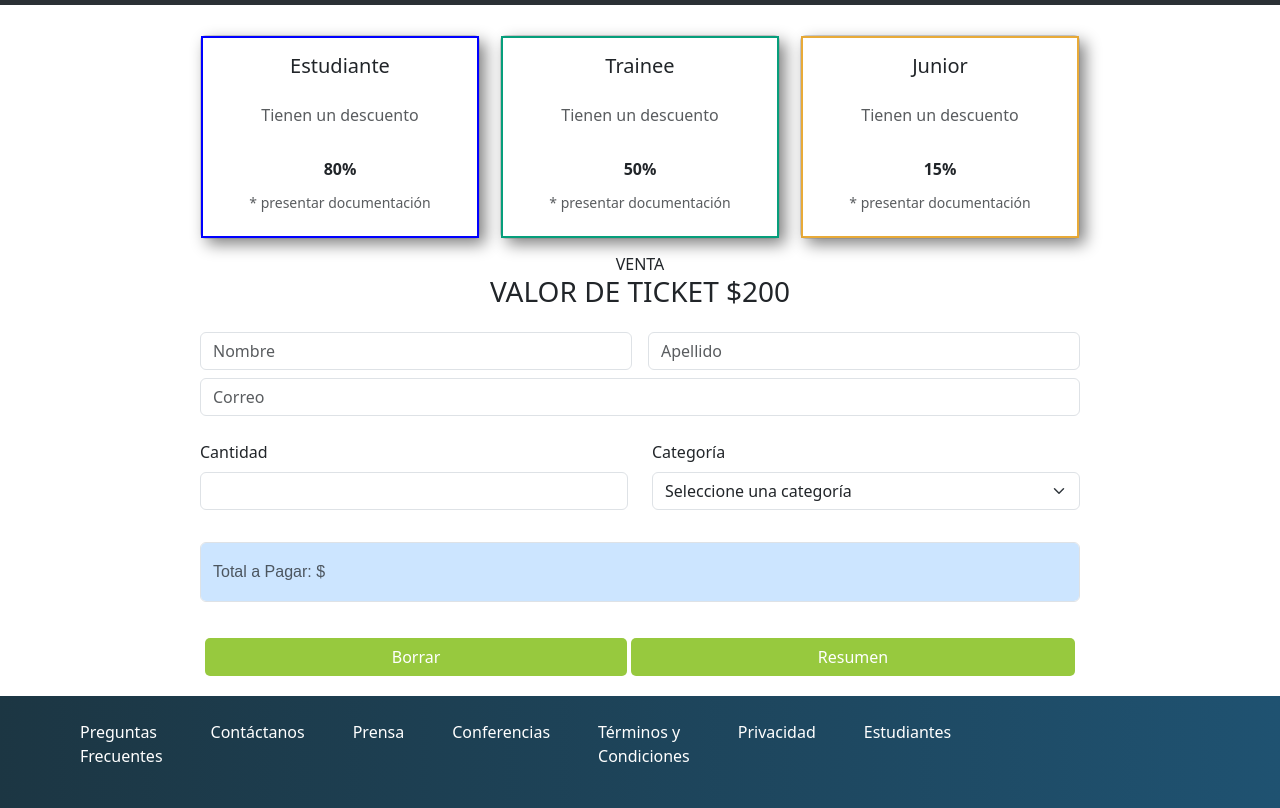
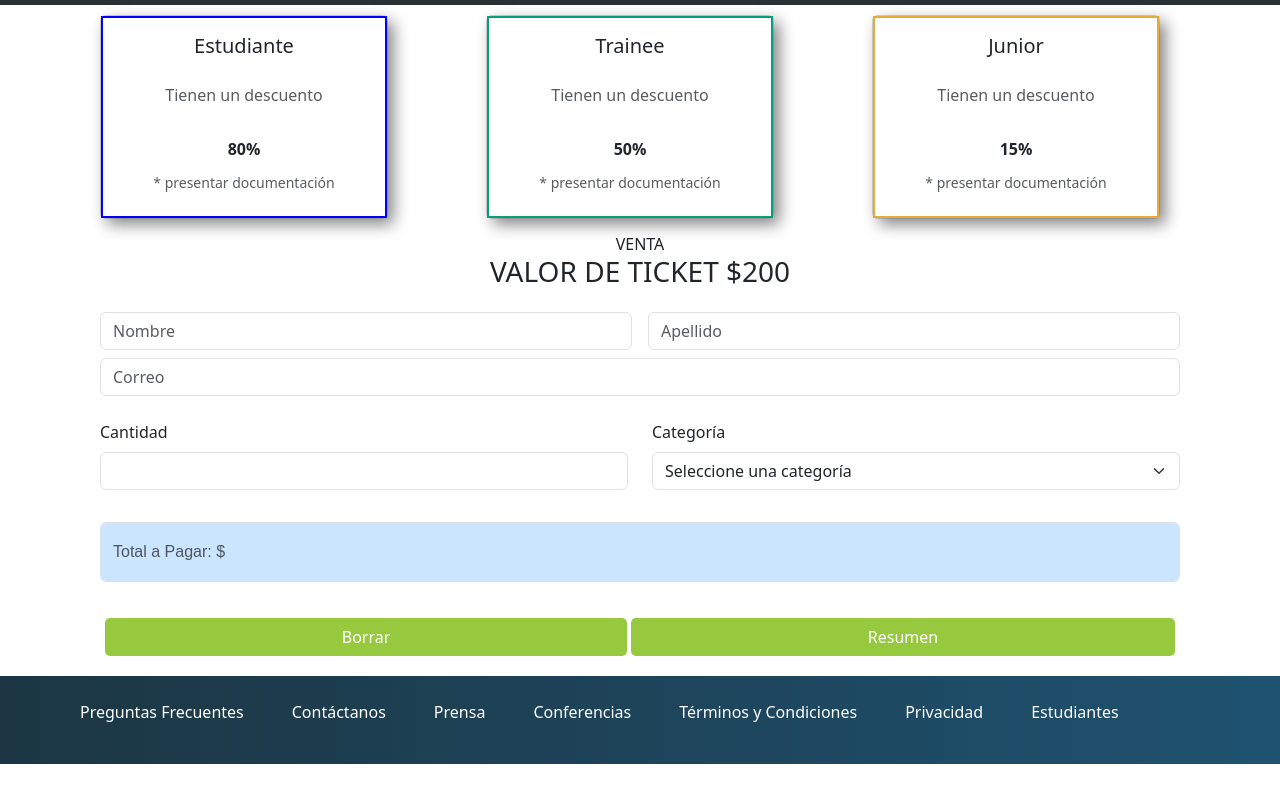
Before and after one commit to marcemoffa/23544-TP-INTEGRADOR-JS, a plain HTML site: page index.html in a window 1280 px wide. Shown: the part 51-859 px from the top of the page. After the commit the page ends 815 px from the top, so only its background shows below. Drawn offline with nearby package versions, Linux system fonts and the light colour scheme.

Commit message:
segundo commit arreglos de card

```diff
--- a/estilos-css/tp_integrador_js.css
+++ b/estilos-css/tp_integrador_js.css
@@ -4,12 +4,14 @@
  }
 /*toda la pag. menos nav y footer*/
 .distribucion{
-    margin-left: 200px;
-    margin-right: 200px;
-    margin-top: 30px
+    justify-content: center;
+    margin: 0 100px;
 
 }
-
+.card{
+    margin-top: 10px;
+    min-width: 100px;
+}
 /*card1 - Estudiante*/
 #card1{
     border: 2px solid blue;
@@ -67,3 +69,9 @@ a{
     color: white;
     text-align: center;
 }
+@media (min-width: 768px) {
+    .col-md-4 {
+      flex: 0 0 33.333%;
+      max-width: 33.333%;
+    }
+  }
--- a/index.html
+++ b/index.html
@@ -1,28 +1,34 @@
 <!DOCTYPE html>
 <html lang="es">
+
 <head>
   <meta charset="UTF-8">
   <meta name="viewport" content="width=device-width, initial-scale=1.0">
   <title>Integrador-JS</title>
-  <link href="https://cdn.jsdelivr.net/npm/bootstrap@5.3.2/dist/css/bootstrap.min.css" rel="stylesheet" integrity="sha384-T3c6CoIi6uLrA9TneNEoa7RxnatzjcDSCmG1MXxSR1GAsXEV/Dwwykc2MPK8M2HN" crossorigin="anonymous">
+  <link href="https://cdn.jsdelivr.net/npm/bootstrap@5.3.2/dist/css/bootstrap.min.css" rel="stylesheet"
+    integrity="sha384-T3c6CoIi6uLrA9TneNEoa7RxnatzjcDSCmG1MXxSR1GAsXEV/Dwwykc2MPK8M2HN" crossorigin="anonymous">
   <link rel="stylesheet" href="https://cdn.jsdelivr.net/npm/bootstrap-icons@1.11.1/font/bootstrap-icons.css">
   <link rel="stylesheet" href="estilos-css/tp_integrador_js.css">
 </head>
+
 <body>
   <header>
     <nav class="navbar navbar-expand-lg bg-body-tertiary" data-bs-theme="dark">
       <div class="container-fluid">
         <a class="navbar-brand" href="#" width="65"><span>Conf Bs As</span></a>
-        <button class="navbar-toggler" type="button" data-bs-toggle="collapse" data-bs-target="#navbarNavAltMarkup" aria-controls="navbarNavAltMarkup" aria-expanded="false" aria-label="Toggle navigation">
+        <button class="navbar-toggler" type="button" data-bs-toggle="collapse" data-bs-target="#navbarNavAltMarkup"
+          aria-controls="navbarNavAltMarkup" aria-expanded="false" aria-label="Toggle navigation">
           <span class="navbar-toggler-icon"></span>
         </button>
         <div class="collapse navbar-collapse justify-content-end" id="navbarNavAltMarkup">
           <div class="navbar-nav ">
-            <a class="nav-link" aria-current="page" href="https://www.argentina.gob.ar/comunicacion-y-prensa/conferencias-0"target="_blank">La Conferencia</a>
+            <a class="nav-link" aria-current="page"
+              href="https://www.argentina.gob.ar/comunicacion-y-prensa/conferencias-0" target="_blank">La
+              Conferencia</a>
             <a class="nav-link" aria-current="page" href="#section-oradores">Los oradores</a>
             <a class="nav-link" href="#lugarYfecha">El lugar y la fecha</a>
             <a class="nav-link active" href="#conviertete">Conviérte en orador</a>
-            <a class="nav-link verde" href="#nombreYapellido"target="_blank">Comprar tickets</a>
+            <a class="nav-link verde" href="#nombreYapellido" target="_blank">Comprar tickets</a>
           </div>
         </div>
       </div>
@@ -30,26 +36,30 @@
   </header>
   <main class="distribucion">
     <!--card 1-->
- <div class="contenedor d-flex justify-content-between">
+    <div class="contenedor d-flex flex-column flex-md-row justify-content-md-between align-items-center ">
       <div class="card" style="width: 18rem; margin-right: 20px;">
-      <div class="card-body" id = "card1">
+        <div class="card-body" id="card1">
           <h5 class="card-title text-center">Estudiante</h5><br>
           <h6 class="card-subtitle mb-2 text-body-secondary text-center">Tienen un descuento</h6><br>
-          <p class="card-text text-center"  style="font-weight: bold;">80% </p>
+          <p class="card-text text-center" style="font-weight: bold;">80% </p>
           <h6 class="card-subtitle mb-2 text-body-secondary text-center"><small>* presentar documentación</small></h6>
         </div>
       </div>
+
       <!--card 2-->
+
         <div class="card" style="width: 18rem; margin-right: 20px;">
           <div class="card-body" id="card2">
             <h5 class="card-title text-center">Trainee</h5><br>
             <h6 class="card-subtitle mb-2 text-body-secondary text-center">Tienen un descuento</h6><br>
-         <p class="card-text text-center"  style="font-weight: bold;">50% </p>
+            <p class="card-text text-center" style="font-weight: bold;">50% </p>
             <h6 class="card-subtitle mb-2 text-body-secondary text-center"><small>* presentar documentación</small></h6>
           </div>
         </div>
+
       <!--card 3-->
-    <div class="card" style="width: 18rem">
+
+        <div class="card" style="width: 18rem; margin-right: 20px;">
           <div class="card-body" id="card3">
             <h5 class="card-title text-center">Junior</h5><br>
             <h6 class="card-subtitle mb-2 text-body-secondary text-center">Tienen un descuento</h6><br>
@@ -58,6 +68,7 @@
           </div>
         </div>
       </div>
+
       <!--form-->
       <form>
         <!--TITULO-->
@@ -68,20 +79,23 @@
           </h3>
         </div>
         <!--Nombre y Apellido-->
+
         <div id="nombreYApellido">
           <div class="row g-3" id="nombreYapellido">
-            <div class="col-6">
-              <input type="text" class="form-control" id="nombreInput" placeholder="Nombre" aria-label="First name"required>
+            <div class="col-12 col-md-6">
+              <input type="text" class="form-control" id="nombreInput" placeholder="Nombre" aria-label="First name"
+                required>
             </div>
-            <div class="col-6">
-              <input type="text" class="form-control" id="apellidoInput" placeholder="Apellido" aria-label="Last name"required>
+            <div class="col-12 col-md-6">
+              <input type="text" class="form-control" id="apellidoInput" placeholder="Apellido" aria-label="Last name"
+                required>
             </div>
           </div>
         </div>
 
         <!--Correo-->
         <div class="col-md-12 mt-2">
-                <input type="email" class="form-control" id="correoInput" placeholder="Correo"required><br>
+          <input type="email" class="form-control" id="correoInput" placeholder="Correo" required><br>
         </div>
         <!--</div>--->
 
@@ -107,7 +121,8 @@
         <div class="row">
           <div class="col-sm-12 mt-2">
             <div class="input-group mb-3">
-                <input type="text" class="form-control" id="totalApagar" placeholder="Total a Pagar: $" aria-label="Total a Pagar">
+              <input type="text" class="form-control" id="totalApagar" placeholder="Total a Pagar: $"
+                aria-label="Total a Pagar">
             </div>
           </div>
         </div>
@@ -121,28 +136,28 @@
   <!--footer-->
   <footer>
     <div class="row d-block p-4">
-      <div class="col-md-7">
+      <div class="col-md-12">
         <div class="menu">
           <ul class="d-flex flex-column flex-sm-row w-100">
-            <li class="mx-4 d-sm-inline">
+            <li class="mx-4 d-md-inline">
               <a href="preguntas-frecuentes.html">Preguntas Frecuentes</a>
             </li>
-            <li class="mx-4 d-sm-inline">
+            <li class="mx-4 d-md-inline">
               <a href="contactanos.html">Contáctanos</a>
             </li>
-            <li class="mx-4 d-sm-inline">
+            <li class="mx-4 d-md-inline">
               <a href="prensa.html">Prensa</a>
             </li>
-            <li class="mx-4 d-sm-inline">
+            <li class="mx-4 d-md-inline">
               <a href="conferencias.html">Conferencias</a>
             </li>
-            <li class="mx-4 d-sm-inline">
+            <li class="mx-4 d-md-inline">
               <a href="terminos.html">Términos y Condiciones</a>
             </li>
-            <li class="mx-4 d-sm-inline">
+            <li class="mx-4 d-md-inline">
               <a href="privacidad.html">Privacidad</a>
             </li>
-            <li class="mx-4 d-sm-inline">
+            <li class="mx-4 d-md-inline">
               <a href="estudiantes.html">Estudiantes</a>
             </li>
           </ul>
```
Lines whose indentation alone changed are shown as unchanged.
